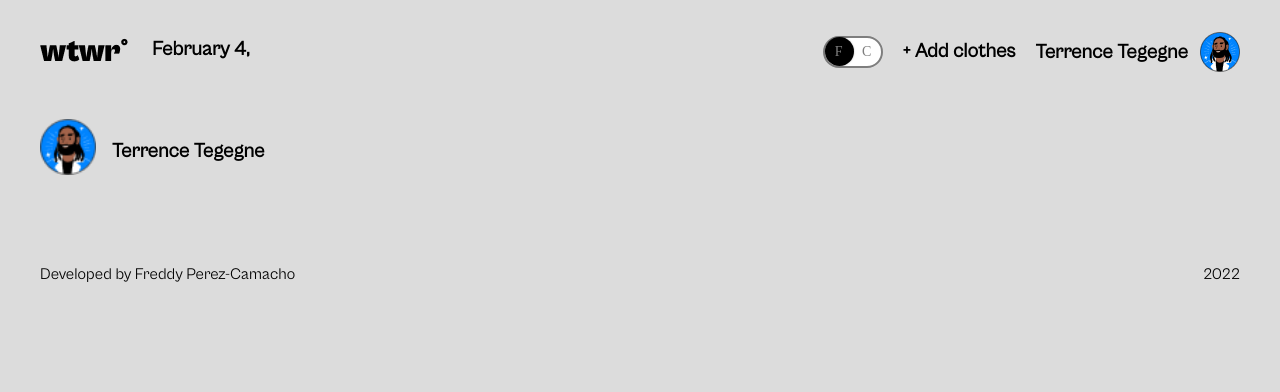
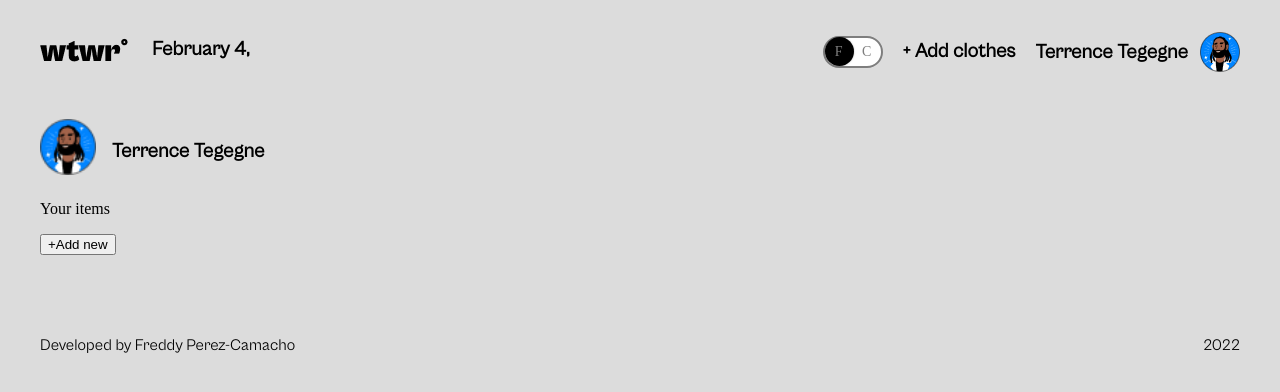
Before and after one commit to Freddy-PC/se_project_react, a React (Create React App) app: page /profile in a window 1280 px wide. Shown: the top 392 px of the page. Built offline with nearby package versions, Linux system fonts and the light colour scheme; no server answers.

Commit message:
Add structure to component

```diff
--- a/src/components/Profile/ClothesSection/ClothesSection.js
+++ b/src/components/Profile/ClothesSection/ClothesSection.js
@@ -1,6 +1,16 @@
 import React from "react";
 import "./ClothesSection.js";
 
-function ClothesSection({ cards, cardClick }) {}
+function ClothesSection({ cards, cardClick }) {
+  return (
+    <div className="clothes">
+      <div className="clothes__header">
+        <p className="clothes__title">Your items</p>
+        <button className="clothes__add-button">+Add new</button>
+      </div>
+      <ul className="clothes__items"></ul>
+    </div>
+  );
+}
 
 export default ClothesSection;
```
